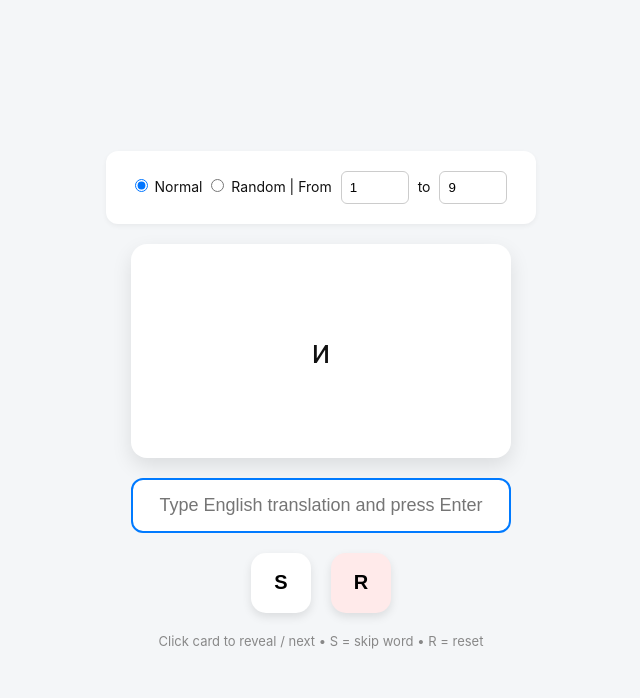
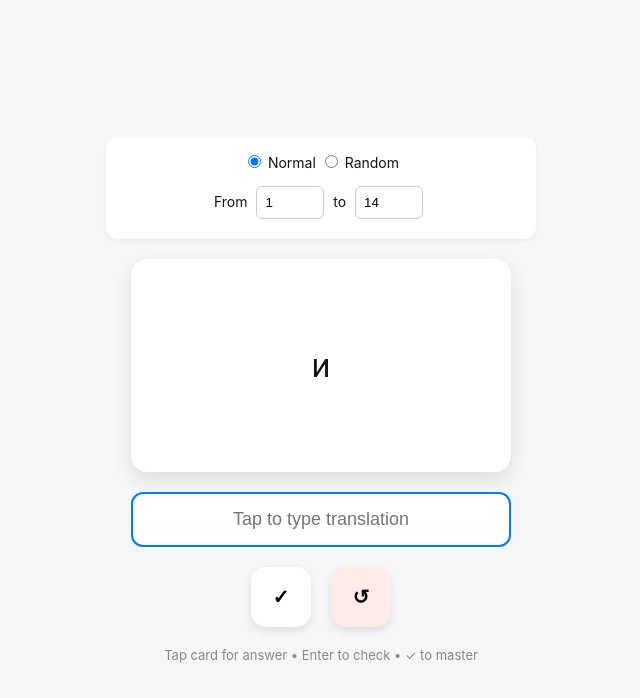
Before and after one commit to LeporidaeHermit/flashcard, a plain HTML site: page index.html in a window 1280 px wide. Shown: the whole page, without its empty margins (319-959 px from the left). Drawn offline with Linux system fonts and the light colour scheme.

Commit message:
Update index.html

```diff
--- a/index.html
+++ b/index.html
@@ -2,44 +2,31 @@
 <html lang="en">
 <head>
     <meta charset="UTF-8">
-    <title>Russian → English Flashcards</title>
+    <meta name="viewport" content="width=device-width, initial-scale=1.0">
+    <title>Russian Flashcards</title>
     <link rel="stylesheet" href="style.css">
 </head>
-
 <body>
 
 <div class="controls">
-    <label>
-        <input type="radio" name="mode" value="normal" checked>
-        Normal
-    </label>
-    <label>
-        <input type="radio" name="mode" value="random">
-        Random
-    </label>
-    |
-    From <input id="from" type="number" min="1" value="1">
-    to <input id="to" type="number" min="1" value="9">
+    <label><input type="radio" name="mode" value="normal" checked> Normal</label>
+    <label><input type="radio" name="mode" value="random"> Random</label>
+    <div class="range-inputs">
+        From <input id="from" type="number" min="1" value="1">
+        to <input id="to" type="number" min="1" value="14">
+    </div>
 </div>
 
-<div id="card" class="card"></div>
+<div id="card" class="card">Loading...</div>
 
-
-<input
-    id="answerInput"
-    type="text"
-    placeholder="Type English translation and press Enter"
-    autocomplete="off"
-/>
+<input id="answerInput" type="text" placeholder="Tap to type translation" autocomplete="off" />
 
 <div class="actions">
-    <button id="skipBtn" class="square-btn">S</button>
-    <button id="resetBtn" class="square-btn danger">R</button>
+    <button id="skipBtn" class="square-btn" title="Skip/Mark Known">✓</button>
+    <button id="resetBtn" class="square-btn danger" title="Reset All">↺</button>
 </div>
 
-<div class="hint">
-    Click card to reveal / next • S = skip word • R = reset
-</div>
+<div class="hint">Tap card for answer • Enter to check • ✓ to master</div>
 
 <script src="script.js"></script>
 </body>
```
